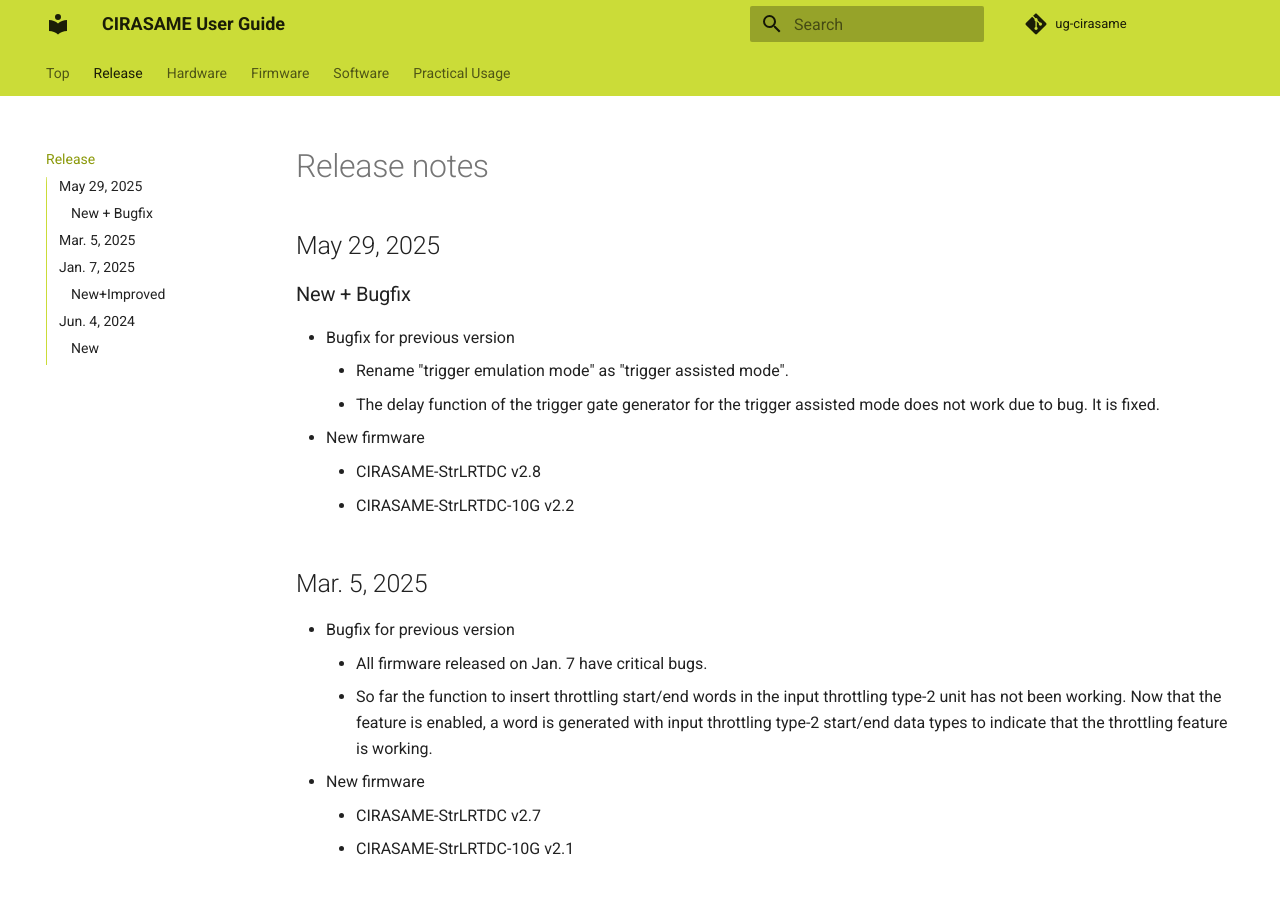
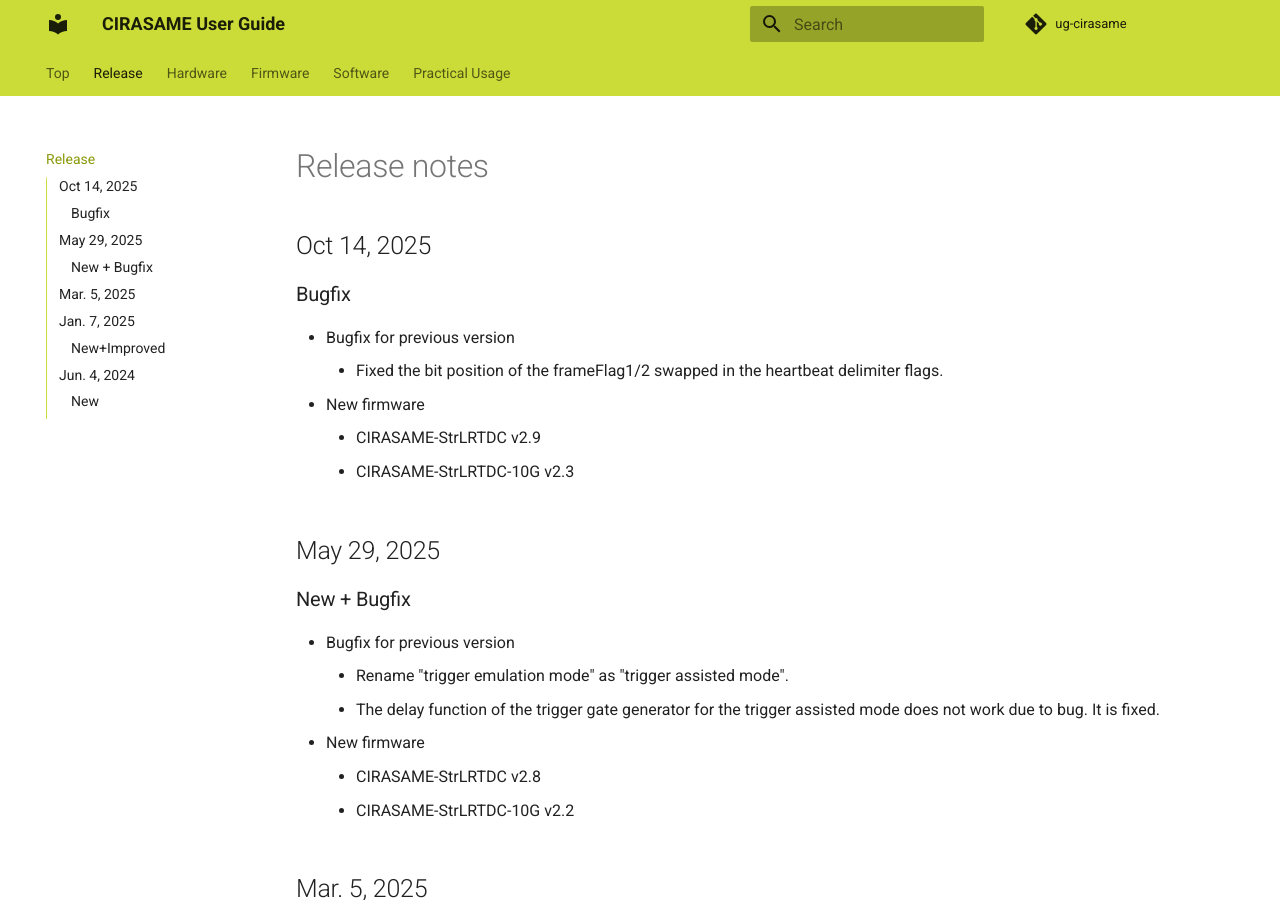
Before and after one commit to spadi-alliance/ug-cirasame, an MkDocs documentation site: the page built from docs/release/release.md, in a window 1280 px wide and 900 px high. Built offline with MkDocs 1.6.1 and Material for MkDocs 9.7.7, drawn with Linux system fonts in a browser that asks for light colours; comment, search, counter and statistics services are not loaded.

Commit message:
new release

```diff
--- a/docs/release/release.md
+++ b/docs/release/release.md
@@ -1,4 +1,14 @@
 # Release notes
+
+## Oct 14, 2025
+
+### Bugfix
+
+- Bugfix for previous version
+    - Fixed the bit position of the frameFlag1/2 swapped in the heartbeat delimiter flags.
+- New firmware
+    - CIRASAME-StrLRTDC v2.9
+    - CIRASAME-StrLRTDC-10G v2.3
 
 ## May 29, 2025
 
```
Also changed, not shown: docs/firmware/strlrtdc-10g/strlrtdc-10g.md (+1 -0 lines), docs/firmware/strlrtdc/strlrtdc.md (+1 -0 lines), docs/index.md (+4 -0 lines).
